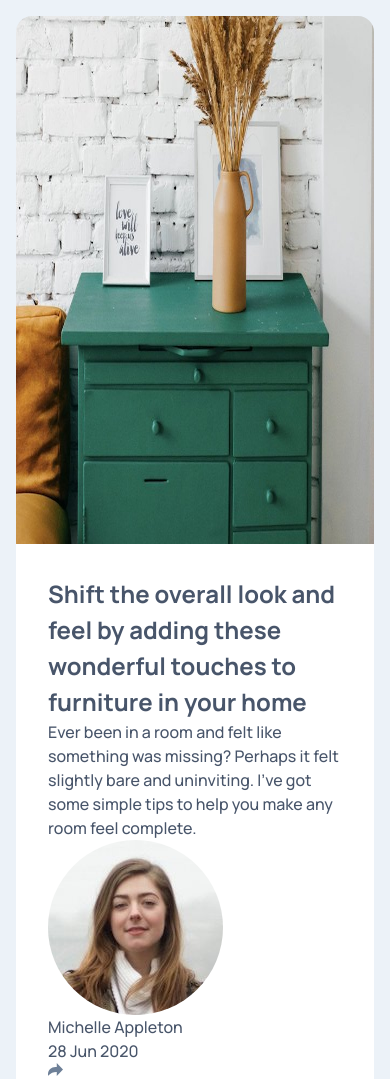
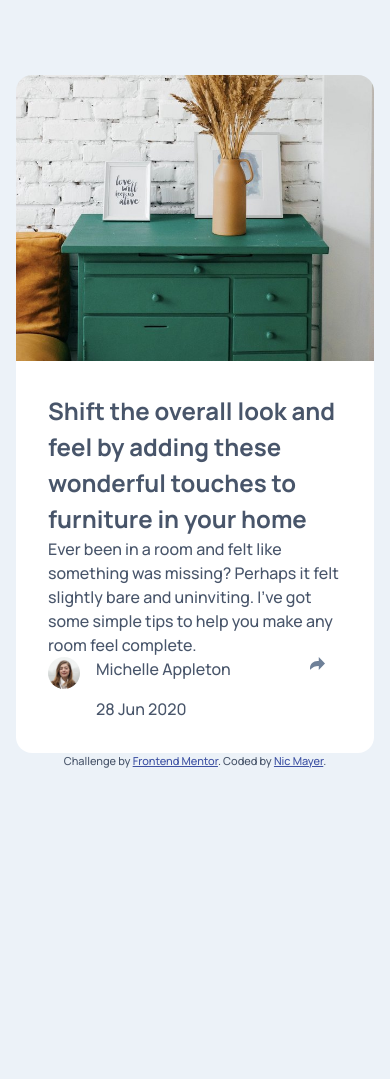
Before and after one commit to nicm42/article-preview, a website with bundled scripts: page index.html in a window 390 px wide. Shown: the top 1079 px of the page. After the commit the page ends 844 px from the top, so only its background shows below. Built offline with nearby package versions, Linux system fonts and the light colour scheme.

Commit message:
Added the basic mobile structure

```diff
--- a/src/styles/components/_content.scss
+++ b/src/styles/components/_content.scss
@@ -12,10 +12,33 @@
     background-color: hsl(0, 0%, 100%);
     border-end-start-radius: 1rem;
     border-end-end-radius: 1rem;
-    padding: 2rem;
+    padding: 2em;
+  }
+
+  &__footer {
+    display: grid;
+    grid-template-columns: 2rem 1fr 2rem;
+    grid-template-rows: repeat (2, auto);
+    grid-template-areas:
+      'avatar name share'
+      'avatar date share';
+    gap: 1em;
   }
 
   &__avatar {
+    grid-area: avatar;
     border-radius: 50%;
   }
+
+  &__name {
+    grid-area: name;
+  }
+
+  &__date {
+    grid-area: date;
+  }
+
+  &__share {
+    grid-area: share;
+  }
 }
--- a/src/styles/general/_reset.scss
+++ b/src/styles/general/_reset.scss
@@ -1,4 +1,5 @@
-//From thttps://hankchizljaw.com/wrote/a-modern-css-reset/
+// From https://hankchizljaw.com/wrote/a-modern-css-reset/
+// Plus added height: auto so images show at correct size
 
 /* Box sizing rules */
 *,
@@ -22,8 +23,8 @@ dd {
 }
 
 /* Remove list styles on ul, ol elements with a list role, which suggests default styling will be removed */
-ul[role="list"],
-ol[role="list"] {
+ul[role='list'],
+ol[role='list'] {
   list-style: none;
 }
 
@@ -48,6 +49,7 @@ a:not([class]) {
 img,
 picture {
   max-width: 100%;
+  height: auto;
   display: block;
 }
 
```
